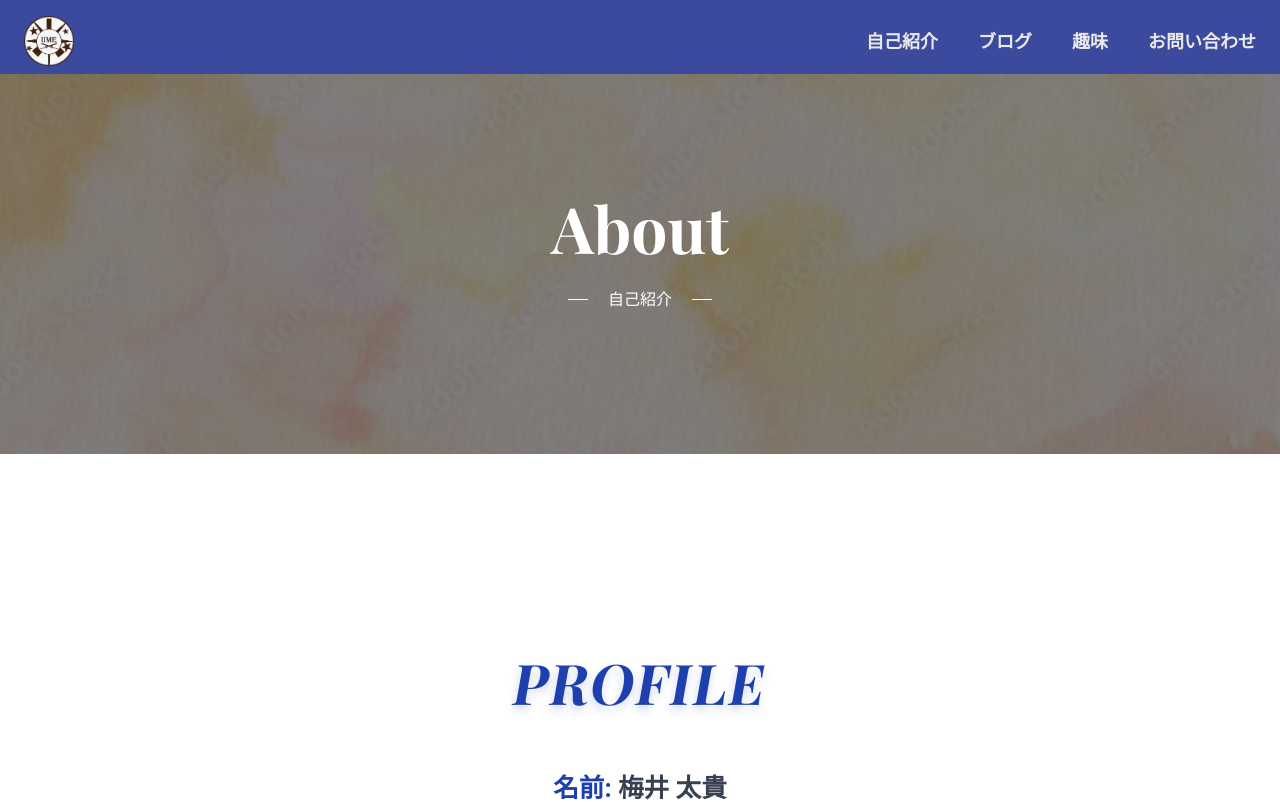
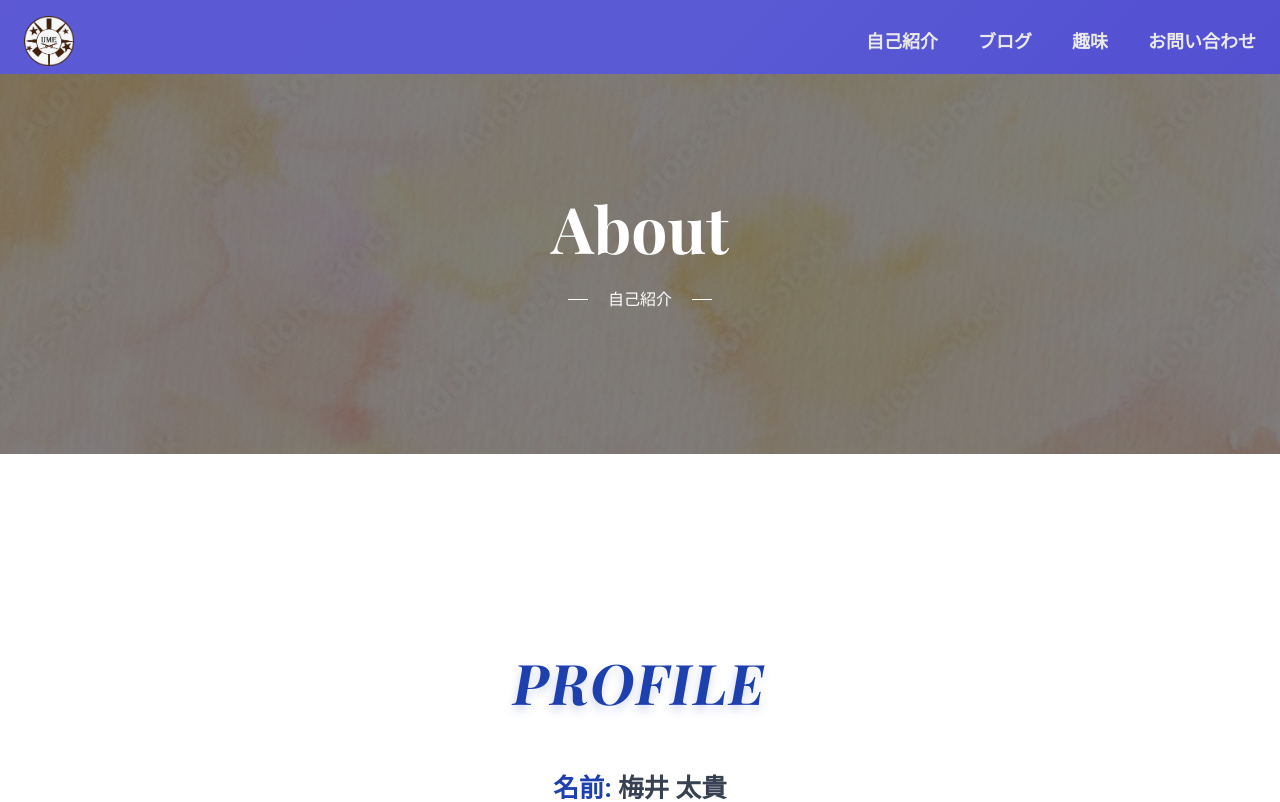
Before and after one commit to KTCume/react-next-portfolio, a Next.js app: page /about in a window 1280 px wide. Shown: the top 802 px of the page. Built offline with nearby package versions, Linux system fonts and the light colour scheme.

Commit message:
ヘッダー変更

```diff
--- a/app/_components/Header/index.module.css
+++ b/app/_components/Header/index.module.css
@@ -6,8 +6,9 @@
     align-items: center;
     justify-content: space-between;
     width: 100%;
-    background-color: rgb(59, 74, 156);
+    background: linear-gradient(135deg, #5d59d4, #595bd4, #534fd2); /* さわやかで柔らかいグラデーション */
 }
+
 
 
 
```
